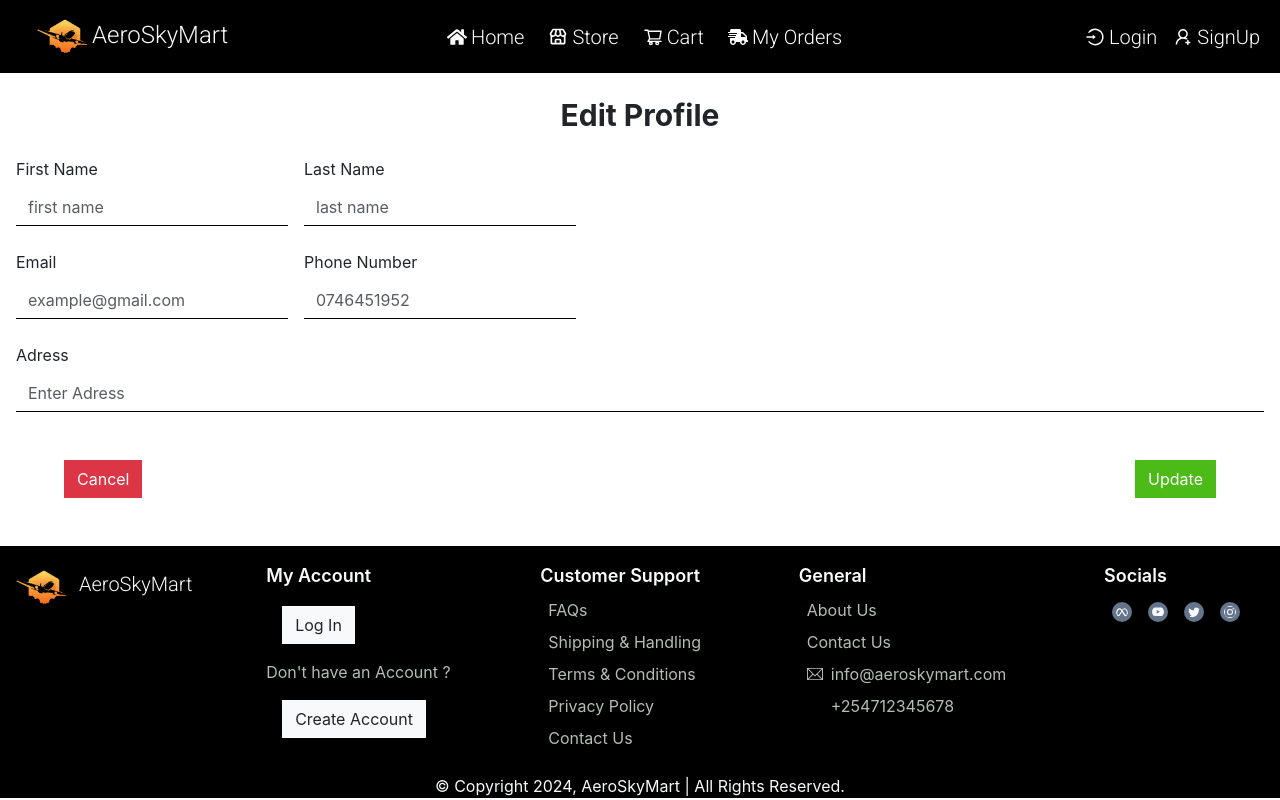
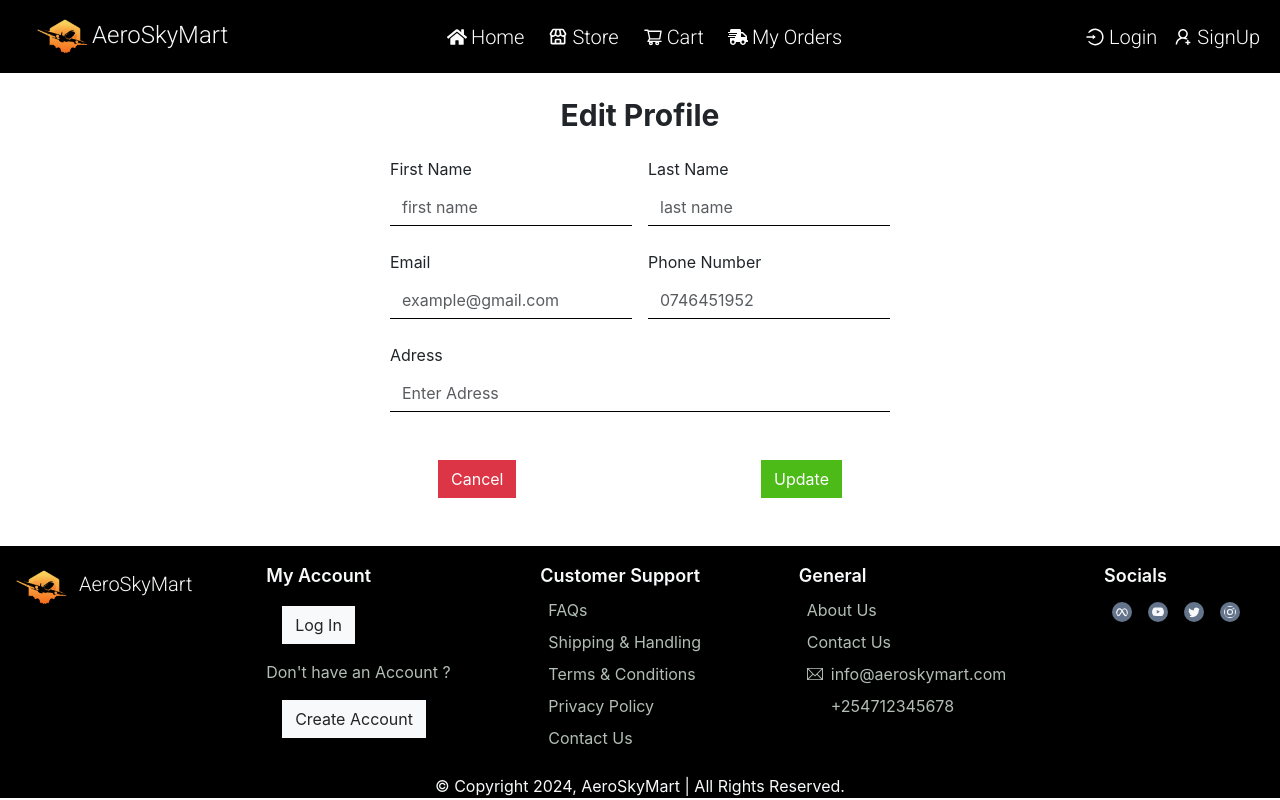
Before and after one commit to Osorabrian/AeroSkyMart, a React (Create React App) app: page /edit_profile in a window 1280 px wide. Built offline with nearby package versions, Linux system fonts and the light colour scheme; some icons are missing.

Commit message:
format edit profile form

```diff
--- a/src/Components/MyProfile/EditProfile.js
+++ b/src/Components/MyProfile/EditProfile.js
@@ -8,9 +8,9 @@ export default function EditProfile(){
     return(
         <div>
 
-            <h1 className='text-3xl font-bold mt-4'>Edit Profile</h1>
+            <h1 className='text-3xl font-bold mt-4 mx-auto'>Edit Profile</h1>
 
-            <form className='text-left m-3'>
+            <form className='text-left m-3 mx-auto' id='edit_profile_form'>
 
                 <div className='flex my-4'>
 
--- a/src/Components/MyProfile/profile.css
+++ b/src/Components/MyProfile/profile.css
@@ -22,3 +22,7 @@
     max-width: 500px;
     margin:auto;
 }
+
+#edit_profile_form{
+    max-width: 500px;
+}
```
